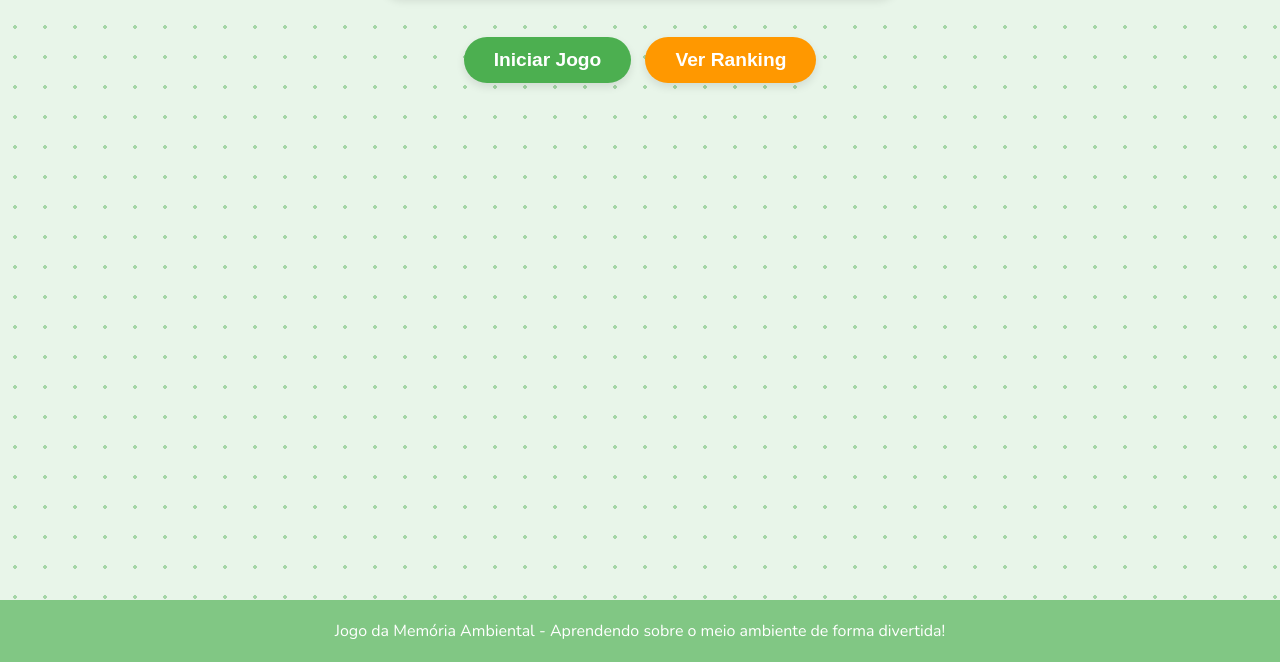
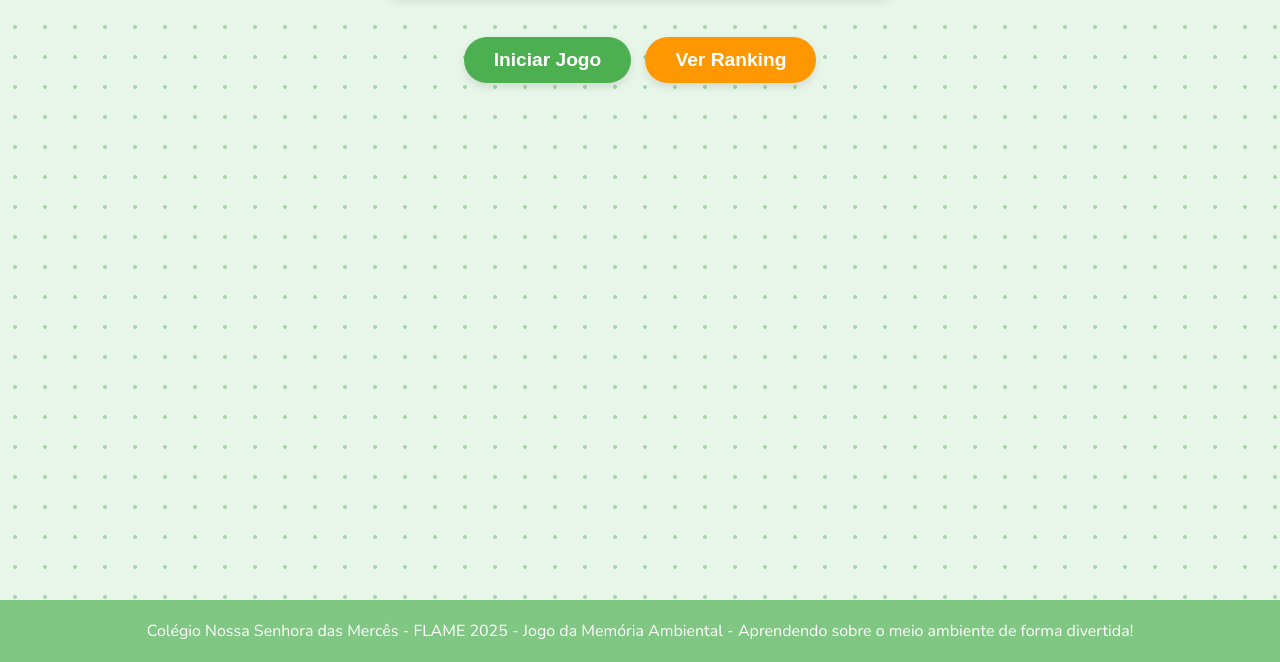
Before and after one commit to lsabreu-ai/jogo-memoria-ambiental, a website: page index.html in a window 1280 px wide. Shown: the part 138-800 px from the top of the page. Drawn offline with nearby package versions, Linux system fonts and the light colour scheme.

Commit message:
Alteração no rodapé do index

```diff
--- a/index.html
+++ b/index.html
@@ -91,7 +91,7 @@
     </div>
 
     <footer>
-        <p>Jogo da Memória Ambiental - Aprendendo sobre o meio ambiente de forma divertida!</p>
+        <p>Colégio Nossa Senhora das Mercês - FLAME 2025 - Jogo da Memória Ambiental - Aprendendo sobre o meio ambiente de forma divertida!</p>
     </footer>
 
     <script src="js/script.js"></script>
```
